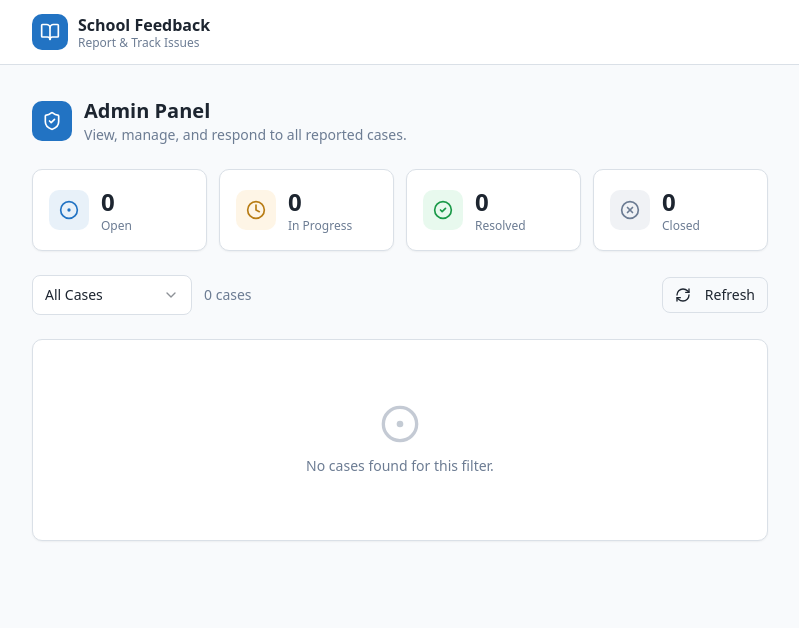
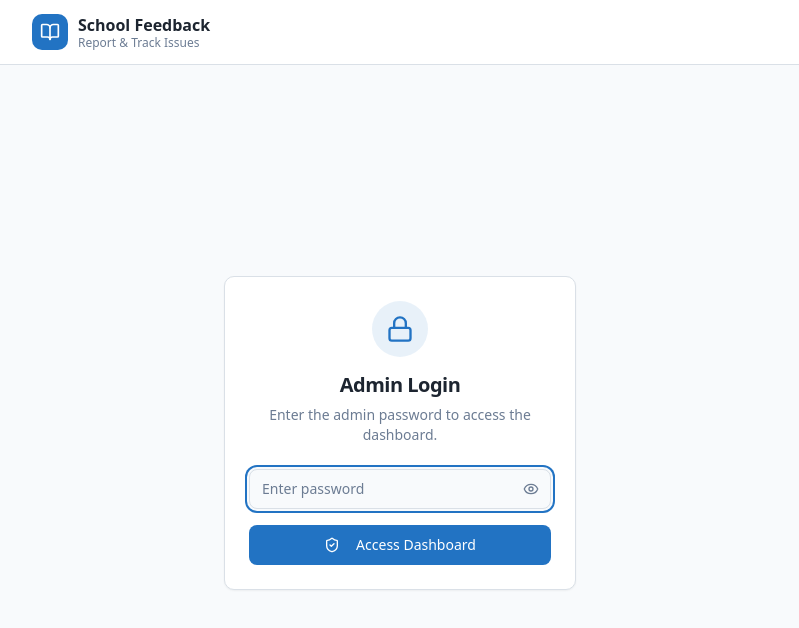
Before and after one commit to akulsaju/feedback-app, a Next.js app: page /admin in a window 1280 px wide. Shown: the top 628 px of the page, without its empty margins (240-1039 px from the left). Built offline with nearby package versions, Linux system fonts and the light colour scheme; no server answers; the database is empty.

Commit message:
feat: add password-protected admin login gate\n\nIntroduce password-protected access to admin dashboard with login/logout functionality.

```diff
--- a/app/admin/page.tsx
+++ b/app/admin/page.tsx
@@ -1,17 +1,109 @@
+"use client"
+
+import React from "react"
+
+import { useState } from "react"
 import { SiteHeader } from "@/components/site-header"
 import { AdminDashboard } from "@/components/admin-dashboard"
-import { ShieldCheck } from "lucide-react"
+import { Button } from "@/components/ui/button"
+import { Input } from "@/components/ui/input"
+import {
+  Card,
+  CardContent,
+  CardDescription,
+  CardHeader,
+  CardTitle,
+} from "@/components/ui/card"
+import { ShieldCheck, Lock, LogOut, Eye, EyeOff } from "lucide-react"
 
-export const metadata = {
-  title: "Admin Panel - School Feedback Portal",
-  description: "Manage and respond to reported cases.",
+const ADMIN_PASSWORD = "Adis@2025"
+
+export default function AdminPage() {
+  const [authenticated, setAuthenticated] = useState(false)
+  const [password, setPassword] = useState("")
+  const [error, setError] = useState("")
+  const [showPassword, setShowPassword] = useState(false)
+
+  function handleLogin(e: React.FormEvent) {
+    e.preventDefault()
+    if (password === ADMIN_PASSWORD) {
+      setAuthenticated(true)
+      setError("")
+    } else {
+      setError("Incorrect password. Please try again.")
+    }
   }
 
-export default function AdminPage() {
+  function handleLogout() {
+    setAuthenticated(false)
+    setPassword("")
+    setError("")
+  }
+
+  if (!authenticated) {
+    return (
+      <div className="flex min-h-screen flex-col bg-background">
+        <SiteHeader />
+        <main className="mx-auto flex w-full max-w-sm flex-1 flex-col items-center justify-center px-4 py-8">
+          <Card className="w-full">
+            <CardHeader className="items-center text-center">
+              <div className="mb-2 flex h-14 w-14 items-center justify-center rounded-full bg-primary/10">
+                <Lock className="h-7 w-7 text-primary" />
+              </div>
+              <CardTitle className="text-xl">Admin Login</CardTitle>
+              <CardDescription>
+                Enter the admin password to access the dashboard.
+              </CardDescription>
+            </CardHeader>
+            <CardContent>
+              <form onSubmit={handleLogin} className="flex flex-col gap-4">
+                <div className="relative">
+                  <Input
+                    type={showPassword ? "text" : "password"}
+                    placeholder="Enter password"
+                    value={password}
+                    onChange={(e) => {
+                      setPassword(e.target.value)
+                      setError("")
+                    }}
+                    className="pr-10"
+                    autoFocus
+                  />
+                  <button
+                    type="button"
+                    onClick={() => setShowPassword(!showPassword)}
+                    className="absolute right-3 top-1/2 -translate-y-1/2 text-muted-foreground hover:text-foreground"
+                    aria-label={showPassword ? "Hide password" : "Show password"}
+                  >
+                    {showPassword ? (
+                      <EyeOff className="h-4 w-4" />
+                    ) : (
+                      <Eye className="h-4 w-4" />
+                    )}
+                  </button>
+                </div>
+                {error && (
+                  <p className="rounded-lg bg-destructive/10 px-3 py-2 text-sm text-destructive">
+                    {error}
+                  </p>
+                )}
+                <Button type="submit" className="w-full">
+                  <ShieldCheck className="mr-2 h-4 w-4" />
+                  Access Dashboard
+                </Button>
+              </form>
+            </CardContent>
+          </Card>
+        </main>
+      </div>
+    )
+  }
+
   return (
     <div className="flex min-h-screen flex-col bg-background">
       <SiteHeader />
       <main className="mx-auto flex w-full max-w-3xl flex-1 flex-col gap-6 px-4 py-8">
+        <div className="flex items-center justify-between">
           <div className="flex items-center gap-3">
             <div className="flex h-10 w-10 items-center justify-center rounded-lg bg-primary">
               <ShieldCheck className="h-5 w-5 text-primary-foreground" />
@@ -25,6 +117,16 @@ export default function AdminPage() {
               </p>
             </div>
           </div>
+          <Button
+            variant="outline"
+            size="sm"
+            onClick={handleLogout}
+            className="bg-transparent gap-1.5"
+          >
+            <LogOut className="h-4 w-4" />
+            <span className="hidden sm:inline">Logout</span>
+          </Button>
+        </div>
         <AdminDashboard />
       </main>
     </div>
```
Lines whose indentation alone changed are shown as unchanged.
